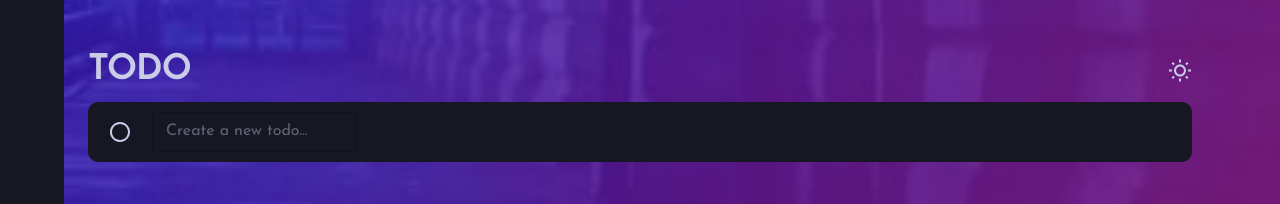
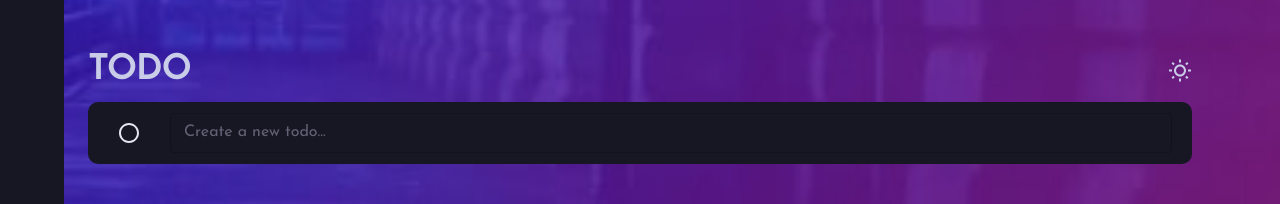
Before and after one commit to Alex-Maldonado-Soto/todolist, a React (Vite) app: page / in a window 1280 px wide. Shown: the top 204 px of the page. Built offline with nearby package versions, Linux system fonts and the light colour scheme.

Commit message:
style(Bar): :art: Añadi la checkbox

```diff
--- a/src/assets/Theme.jsx
+++ b/src/assets/Theme.jsx
@@ -14,7 +14,7 @@ export const Theme = createTheme({
       main: "hsl(220, 98%, 61%)",
     },
     secondary: {
-      main: "#f50057",
+      main: "hsl(192, 100%, 67%), hsl(280, 87%, 65%)",
     },
     error: {
       main: "hsl(0, 100%, 66%)",
@@ -35,7 +35,7 @@ export const Theme = createTheme({
       main: "hsl(220, 98%, 61%)",
     },
     secondary: {
-      main: "#f50057",
+      main: "hsl(234, 39%, 85%)",
     },
     error: {
       main: "hsl(0, 100%, 66%)",
--- a/src/assets/componentes/Bar.jsx
+++ b/src/assets/componentes/Bar.jsx
@@ -1,16 +1,19 @@
-import { Box, Container, TextField, Typography } from "@mui/material";
+import { Box, Container, TextField, Typography, Checkbox } from "@mui/material";
 import WbSunnyOutlinedIcon from "@mui/icons-material/WbSunnyOutlined";
 import Brightness1OutlinedIcon from "@mui/icons-material/Brightness1Outlined";
+import CheckCircleOutlineIcon from "@mui/icons-material/CheckCircleOutline";
 import React from "react";
 import { Theme } from "../Theme";
 
+const label = { inputProps: { "aria-label": "Checkbox demo" } };
+
 export default function Decoration() {
   return (
-    <Container component="nav" sx={{padding: "0px"}}>
+    <Container component="nav" sx={{ padding: "0px" }}>
       <Box
         display="flex"
         sx={{
-            margin:"none",
+          margin: "none",
           alignItems: "center",
           display: "flex",
           alignItems: "center",
@@ -42,13 +45,21 @@ export default function Decoration() {
           gap: "20px",
         }}
       >
-        <Brightness1OutlinedIcon />
+        <Checkbox
+          color="secondary"
+          {...label}
+          icon={<Brightness1OutlinedIcon />}
+          checkedIcon={<CheckCircleOutlineIcon />}
+        />
         <TextField
           id="createTodo"
           type="text"
           placeholder="Create a new todo..."
           variant="outlined"
           size="small"
+          sx={{
+            width: "100%",
+          }}
         />
       </Box>
     </Container>
```
